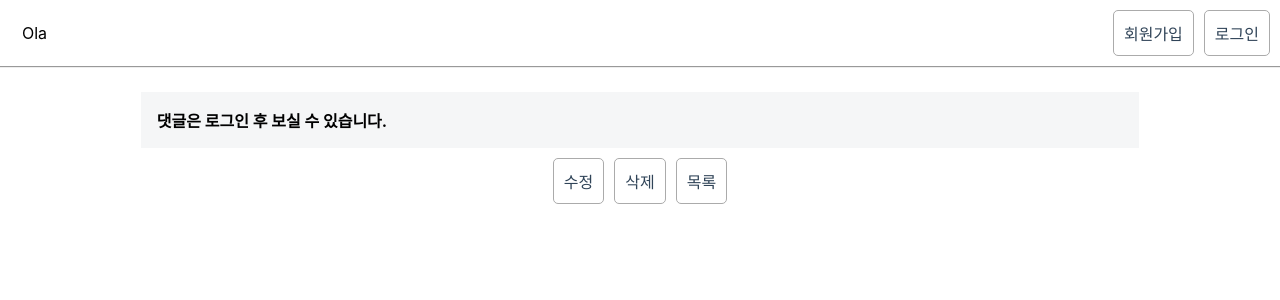
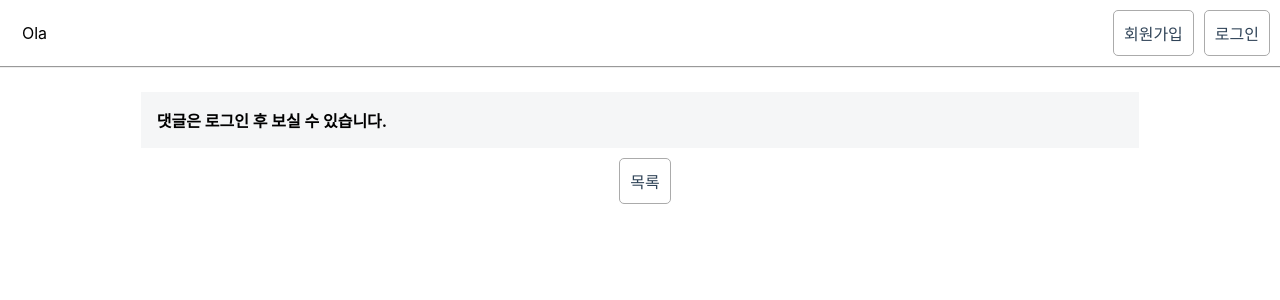
Before and after one commit to taesukang-dev/ola-fe, a React (Create React App) app: page /detail/1 in a window 1280 px wide. Shown: the top 300 px of the page. Built offline with nearby package versions, Linux system fonts and the light colour scheme; no server answers.

Commit message:
fix Delete and Modify button to appear only if it is your own post

```diff
--- a/src/pages/detail/Deatil.jsx
+++ b/src/pages/detail/Deatil.jsx
@@ -7,7 +7,6 @@ import Post from "../../component/post/Post";
 import Comment from "../../component/comment/Comment";
 import {useSelector} from "react-redux";
 import UnAuthComment from "../../component/comment/UnAuthComment";
-import {useEffect} from "react";
 
 const Detail = () => {
     const navigate = useNavigate()
@@ -38,6 +37,9 @@ const Detail = () => {
                  : <UnAuthComment />
             }
             <s.ButtonBox>
+                {
+                    user.current === data?.result.user.userId &&
+                    <>
                         <Button
                             type={"submit"} padding={"10px"}
                             _onClick={() => navigate(`/update/${id}`, {state: {data: data?.result}})}
@@ -46,9 +48,10 @@ const Detail = () => {
                             type={"submit"} padding={"10px"} margin={"0px 0px 0px 10px"}
                             _onClick={() => {
                                 mutate()
-                        navigate("/board")
-                    }}
+                                navigate("/board")}}
                         >삭제</Button>
+                    </>
+                }
                 <Button
                     type={"submit"} padding={"10px"} margin={"0px 0px 0px 10px"}
                     _onClick={() => navigate("/board")}
--- a/src/pages/detail/TeamDetail.jsx
+++ b/src/pages/detail/TeamDetail.jsx
@@ -38,6 +38,9 @@ const TeamDetail = () => {
                     : <UnAuthComment />
             }
             <s.ButtonBox>
+                {
+                    user.current === data?.result.user.userId &&
+                    <>
                         <Button
                             type={"submit"} padding={"10px"}
                             _onClick={() => navigate(`/update/team/${id}`, {state: {data: data?.result}})}
@@ -46,9 +49,10 @@ const TeamDetail = () => {
                             type={"submit"} padding={"10px"} margin={"0px 0px 0px 10px"}
                             _onClick={() => {
                             mutate()
-                        navigate("/board/team")
-                    }}
+                            navigate("/board/team")}}
                         >삭제</Button>
+                    </>
+                }
                 <Button
                     type={"submit"} padding={"10px"} margin={"0px 0px 0px 10px"}
                     _onClick={() => navigate("/board/team")}
```
Lines whose indentation alone changed are shown as unchanged.
